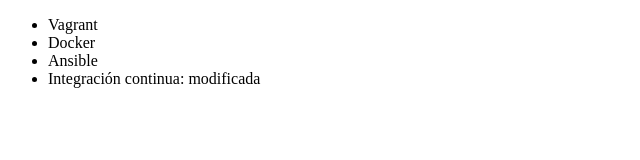
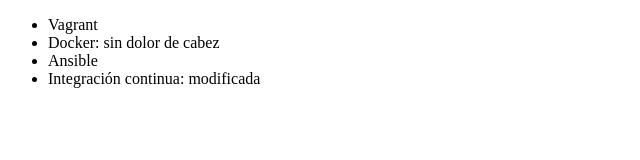
Before and after one commit to jorgefra/git_alura, a plain HTML site: page index.html in a window 1280 px wide. Shown: the whole page, without its empty margins (0-640 px from the left). Drawn offline with Linux system fonts and the light colour scheme.

Commit message:
titulo de docker cambiado

```diff
--- a/index.html
+++ b/index.html
@@ -7,7 +7,7 @@
 <body>
      <ul>
          <li> Vagrant </li>
-         <li> Docker </li>
+         <li> Docker: sin dolor de cabez</li>
          <li> Ansible </li>
          <li> Integración continua: modificada</li>
      </ul>
```
